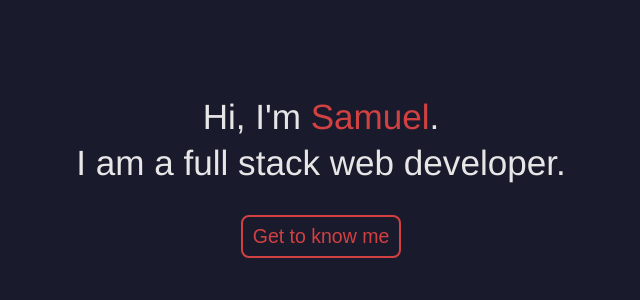
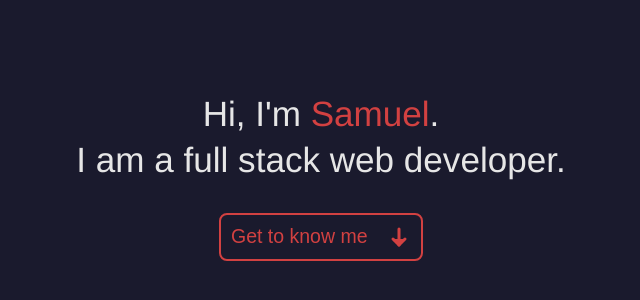
Before and after one commit to samuelisch/personal-portfolio, a website built with webpack: page src/index.html in a window 1280 px wide. Shown: the part 224-524 px from the top of the page, without its empty margins (319-959 px from the left). Built offline with nearby package versions, Linux system fonts and the light colour scheme.

Commit message:
added icon to hero button

```diff
--- a/src/index.html
+++ b/src/index.html
@@ -15,7 +15,10 @@
           <p>Hi, I'm <span class="name">Samuel</span>.</p>
           <p>I am a full stack web developer.</p>
         </div>
-        <button type="button" class="view-button">Get to know me</button>
+        <button type="button" class="view-button">
+          <span>Get to know me</span>
+          <img src="./assets/arrow-down.svg" alt="" />
+        </button>
       </div>
     </header>
 
--- a/src/sass/_about.scss
+++ b/src/sass/_about.scss
@@ -8,6 +8,7 @@
 }
 
 .info-tech {
+  width: 100%;
   display: flex;
   flex-direction: column;
   align-items: center;
@@ -15,7 +16,7 @@
 
   @media (min-width: 1100px) {
     flex-direction: row;
-    justify-content: space-around;
+    justify-content: space-between;
   }
 }
 
--- a/src/sass/_hero.scss
+++ b/src/sass/_hero.scss
@@ -32,6 +32,9 @@
   border-radius: 8px;
   background: inherit;
   color: $alt-text-color;
-  padding: 8px 10px;
+  padding: 10px;
+  width: 180px;
   font-size: 1.5rem;
+  display: flex;
+  justify-content: space-between;
 }
```
Also changed, not shown: src/assets/arrow-down.svg (added).
